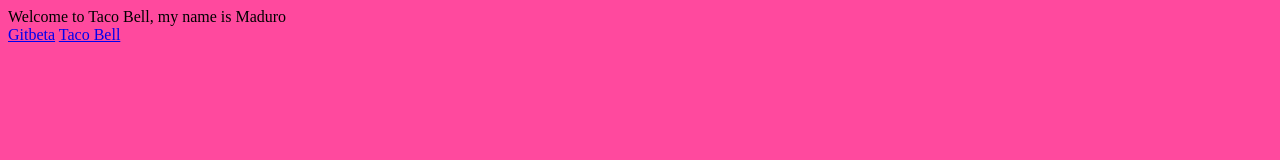
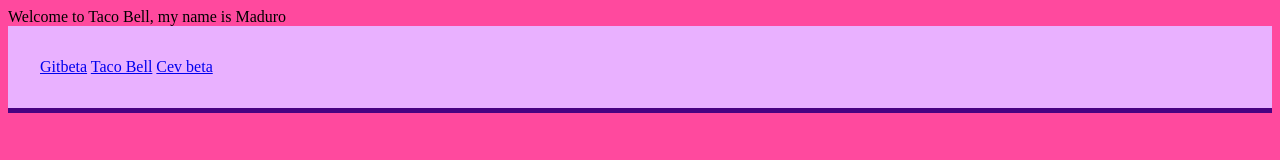
Before and after one commit to H31t0rG1l/my-time, a plain HTML site: page index.html in a window 1280 px wide. Drawn offline with Linux system fonts and the light colour scheme.

Commit message:
2.5
temos decoração UWU

```diff
--- a/index.html
+++ b/index.html
@@ -3,8 +3,13 @@
     <style>
         body{
             background-color: rgb(255, 73, 158);
-
-        }
+            }
+            header{
+                margin: 0px;
+                padding: 32px;
+                border-bottom: 5px solid rgb(72, 2, 129);
+                background-color: rgb(233, 177, 255)
+            }
     </style>
 <head>
     <meta charset="UTF-8">
@@ -17,7 +22,8 @@
     <header>
          <div class="links">
             <a href="https://github.com/H31t0rG1l" target="_blank"> Gitbeta</a>
-            <a href="https://www.tacobellbrasil.com.br">Taco Bell</a>
+            <a href="https://www.tacobellbrasil.com.br" target="_blank">Taco Bell</a>
+            <a href="https://github.com/it2cev/it2cev" target="_blank">Cev beta</a>
          </div>
     </header>
 </body>
```
